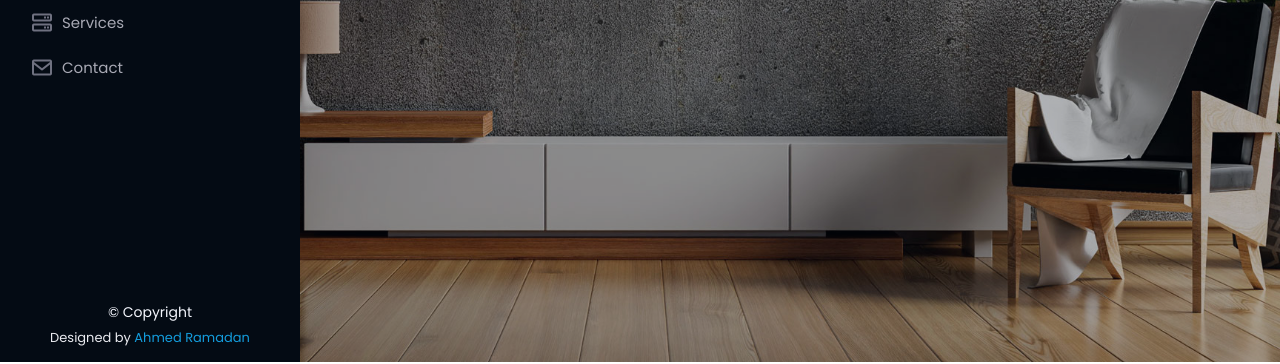
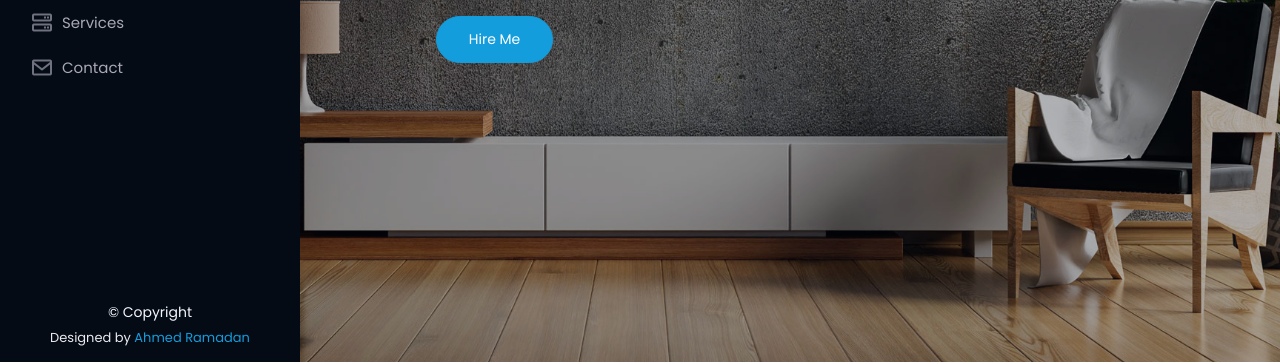
Before and after one commit to AhmedRamadan33/iPortfolio, a plain HTML site: page index.html in a window 1280 px wide. Shown: the part 438-802 px from the top of the page. Drawn offline with Linux system fonts and the light colour scheme.

Commit message:
Update index.html

```diff
--- a/index.html
+++ b/index.html
@@ -71,7 +71,7 @@
     <div class="hero-container" data-aos="fade-in">
       <h1>Ahmed Ramadan</h1>
       <p>I'm <span class="typed" data-typed-items="Full Stack Developer , Freelancer"></span></p>
-      <!-- <a target="_blank" href="#" class="btn">Hire Me</a> -->
+       <button onclick="openEmail()" class="btn">Hire Me</button>
     </div>
   </section><!-- End Hero -->
 
```
